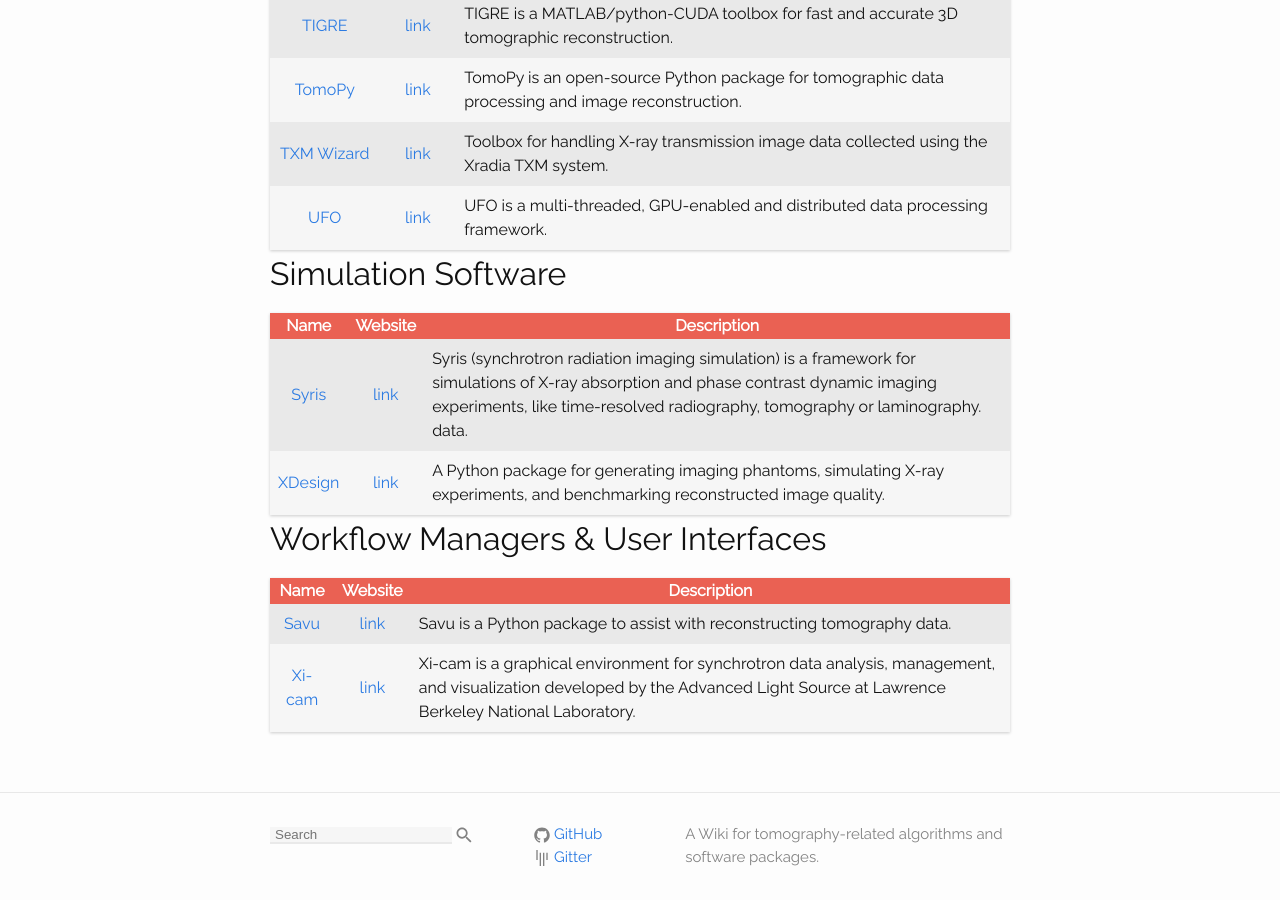
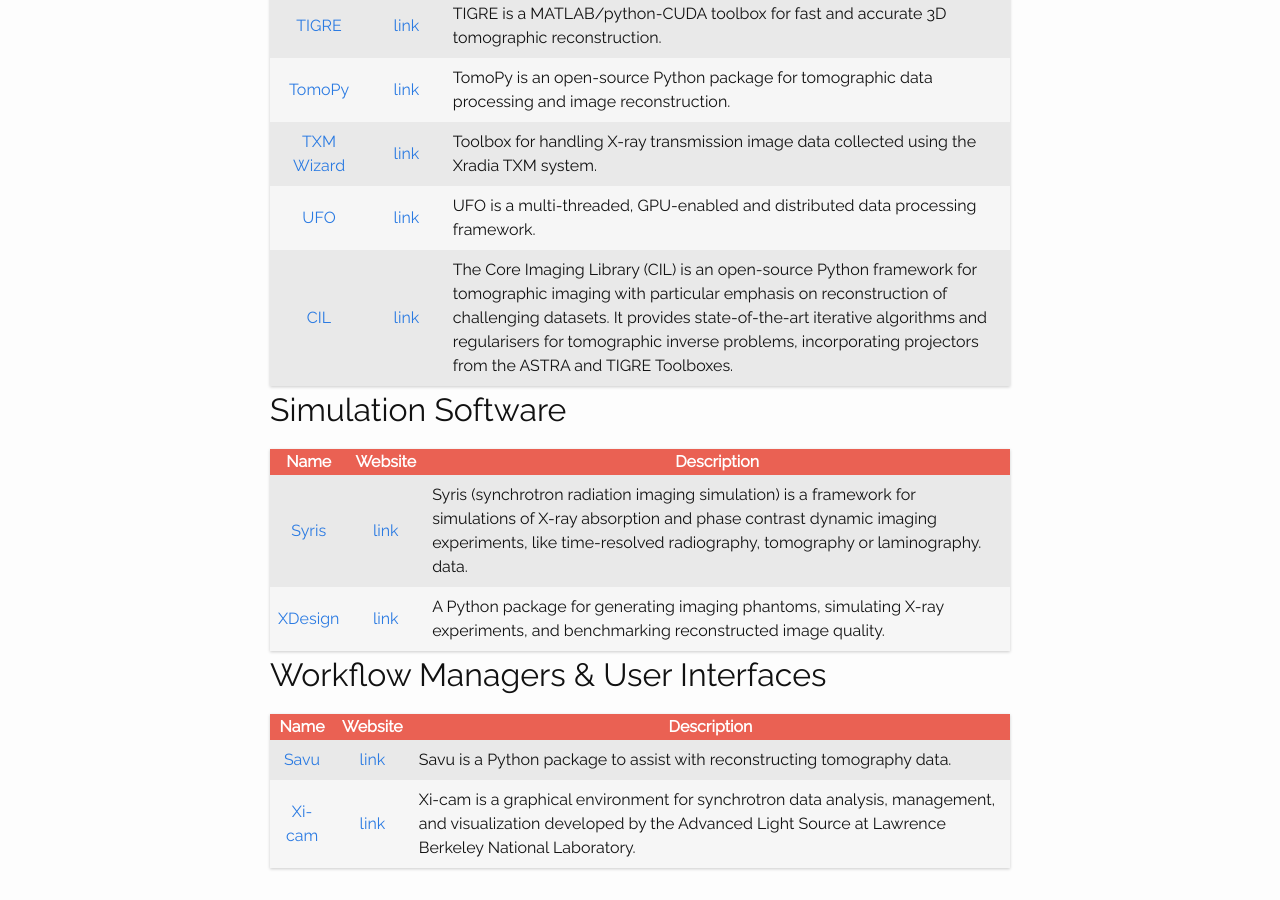
Before and after one commit to tomopedia/tomopedia.github.io, a Jekyll site: the page built from main_pages/40_software.md, in a window 1280 px wide and 900 px high, scrolled down 682 px. Built offline with Jekyll 4.4.1, drawn with Linux system fonts in a browser that asks for light colours.

Commit message:
Update software.md
Add information about the Core Imaging Library (CIL).

```diff
--- a/main_pages/40_software.md
+++ b/main_pages/40_software.md
@@ -27,7 +27,7 @@ the Tomopedia link, or visit the package's website.
 | [TomoPy](/software/tomopy)                |  [link](http://tomopy.rtfd.org/)                                          | TomoPy is an open-source Python package for tomographic data processing and image reconstruction.                                                                                                     |
 | [TXM Wizard](/software/txm)               |  [link](https://sourceforge.net/projects/txm-wizard/)                     | Toolbox for handling X-ray transmission image data collected using the Xradia TXM system.                                                                                                             |
 | [UFO](/software/ufo/)                     |  [link](http://ufo-core.readthedocs.io/)                                  | UFO is a multi-threaded, GPU-enabled and distributed data processing framework.                                                                                                                       |
-
+| [CIL](/software/cil/)                 |  [link](https://www.ccpi.ac.uk/CIL)                                    | The Core Imaging Library (CIL) is an open-source Python framework for tomographic imaging with particular emphasis on reconstruction of challenging datasets. It provides state-of-the-art iterative algorithms and regularisers for tomographic inverse problems, incorporating projectors from the ASTRA and TIGRE Toolboxes.
 
 ## Simulation Software
 
```
